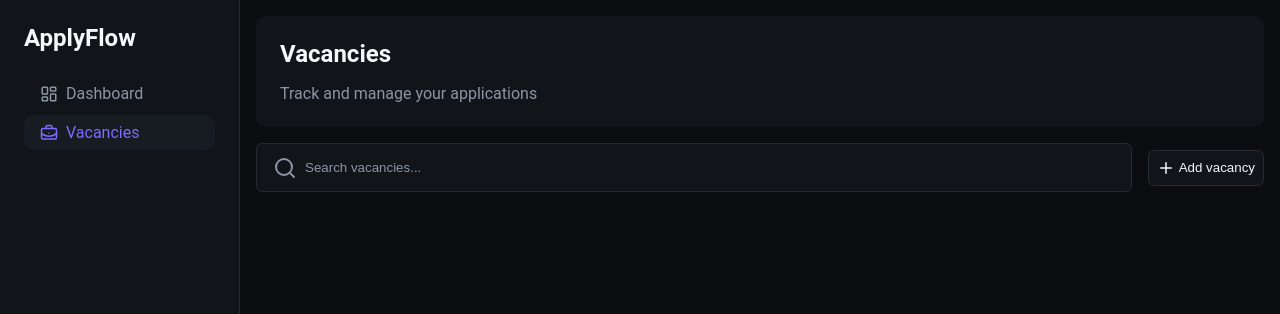
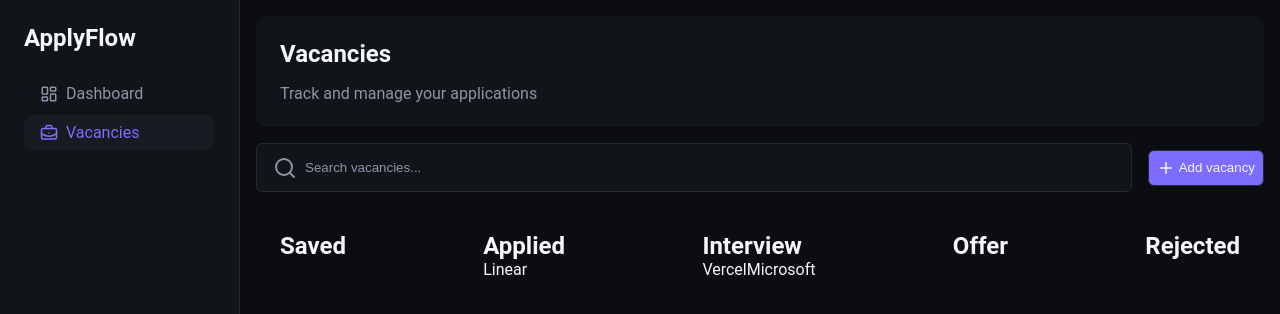
Before and after one commit to SHADrussed/apply-flow, a React (Vite) app: page /vacancies in a window 1280 px wide. Shown: the top 314 px of the page. Built offline with nearby package versions, Linux system fonts and the light colour scheme.

Commit message:
Kanban: 0.4 ver

```diff
--- /dev/null
+++ b/src/components/KanbanBoard/KanbanBoard.jsx
@@ -0,0 +1,20 @@
+import KanbanColumn from "../KanbanColumn/KanbanColumn";
+import { KanbanStyled } from "./KanbanBoard.styled";
+
+export default function KanbanBoard({ vacancies, statuses }) {
+  const statusesVacancies = statuses.map((status) => ({
+    status,
+    columnVacancies: vacancies.filter((vacancy) => vacancy.status === status),
+  }));
+  return (
+    <KanbanStyled>
+      {statusesVacancies.map((column) => (
+        <KanbanColumn
+          key={column.status}
+          title={column.status}
+          vacancies={column.columnVacancies}
+        />
+      ))}
+    </KanbanStyled>
+  );
+}
--- /dev/null
+++ b/src/components/KanbanBoard/KanbanBoard.styled.js
@@ -0,0 +1,12 @@
+import styled from "styled-components";
+import { theme } from "../../styles/theme";
+
+export const KanbanStyled = styled.div`
+  display: flex;
+  justify-content: space-between;
+
+  margin-top: ${theme.spacing.md};
+  padding: ${theme.spacing.lg};
+
+  color: ${theme.colors.text};
+`;
--- /dev/null
+++ b/src/components/KanbanColumn/KanbanColumn.jsx
@@ -0,0 +1,12 @@
+import { ColumnStyled, ColumnTitle } from "./KanbanColumn.styled";
+
+export default function KanbanColumn({ title, vacancies }) {
+  return (
+    <ColumnStyled>
+      <ColumnTitle>{title}</ColumnTitle>
+      {vacancies.map((vacancy) => (
+        <span>{vacancy.company}</span>
+      ))}
+    </ColumnStyled>
+  );
+}
--- /dev/null
+++ b/src/components/KanbanColumn/KanbanColumn.styled.js
@@ -0,0 +1,5 @@
+import styled from "styled-components";
+
+export const ColumnStyled = styled.div``;
+
+export const ColumnTitle = styled.h2``;
--- a/src/data/vacancies.js
+++ b/src/data/vacancies.js
@@ -45,3 +45,4 @@ export const vacancies = [
     time: "11:45",
   },
 ];
+export const statuses = ["Saved", "Applied", "Interview", "Offer", "Rejected"];
--- a/src/pages/VacanciesPage.jsx
+++ b/src/pages/VacanciesPage.jsx
@@ -9,6 +9,8 @@ import {
   Toolbar,
 } from "./VacanciesPage.styled";
 import { useState } from "react";
+import KanbanBoard from "../components/KanbanBoard/KanbanBoard";
+import { statuses, vacancies } from "../data/vacancies";
 
 export default function VacanciesPage() {
   const [search, setSearch] = useState("");
@@ -32,6 +34,7 @@ export default function VacanciesPage() {
           Add vacancy
         </AddButton>
       </Toolbar>
+      <KanbanBoard vacancies={vacancies} statuses={statuses} />
     </Page>
   );
 }
--- a/src/pages/VacanciesPage.styled.js
+++ b/src/pages/VacanciesPage.styled.js
@@ -57,12 +57,12 @@ export const AddButton = styled.button`
   display: flex;
   align-items: center;
   gap: ${theme.spacing.xs};
-  background-color: ${theme.colors.surface};
+  background-color: ${theme.colors.accent};
   border: 1px solid ${theme.colors.border};
   border-radius: ${theme.radius.sm};
 
   &:hover {
-    background-color: ${theme.colors.surfaceHover};
+    background-color: ${theme.colors.accentHover};
   }
 
   color: ${theme.colors.text};
--- a/src/styles/theme.js
+++ b/src/styles/theme.js
@@ -7,6 +7,7 @@ export const theme = {
     text: "#F5F7FA",
     textMuted: "#8B96A5",
     accent: "#7C6CFF",
+    accentHover: "#553eff",
   },
 
   radius: {
```
